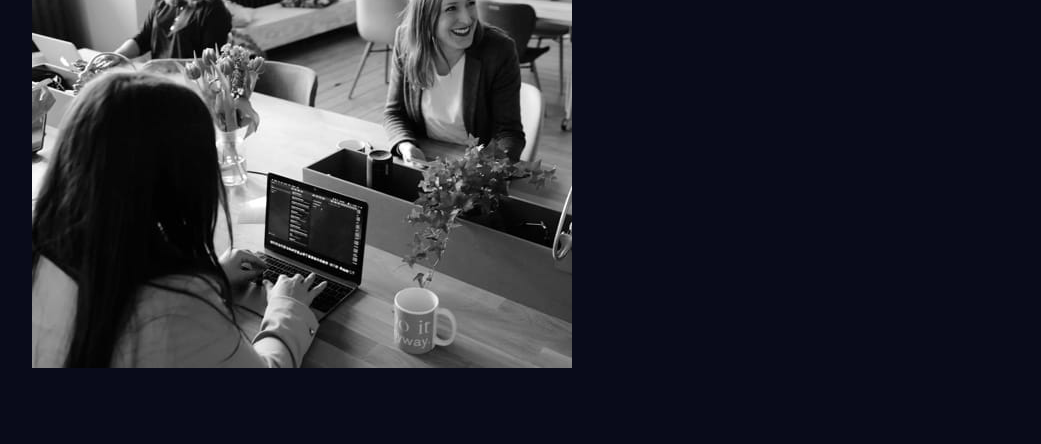
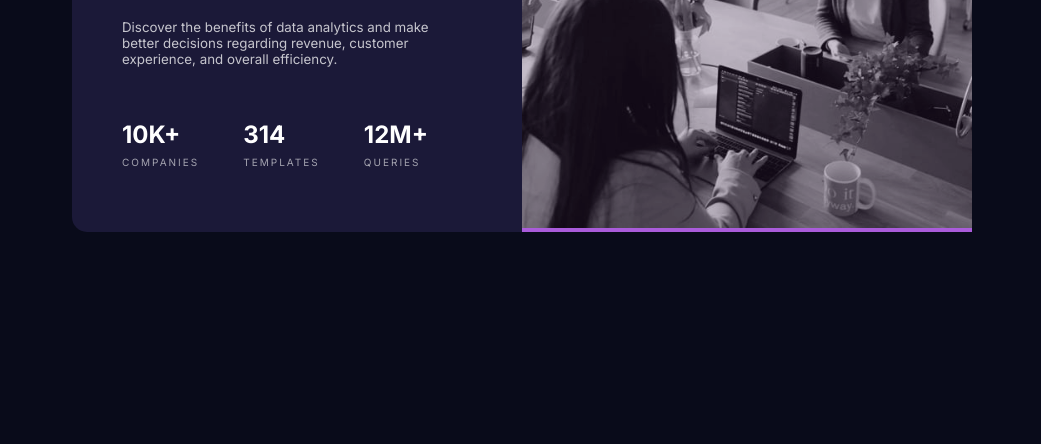
Before and after one commit to srsanjaykumar/stats-preview-card-component, a plain HTML site: page index.html in a window 1280 px wide. Shown: the part 356-800 px from the top of the page, without its empty margins (118-1159 px from the left). Drawn offline with Linux system fonts and the light colour scheme.

Commit message:
Before fixing of violet transparernt image

```diff
--- a/index.html
+++ b/index.html
@@ -17,9 +17,9 @@
     <p class="benefits">Discover the benefits of data analytics and make better decisions regarding revenue, customer
       experience, and overall efficiency.</p>
       <div class="information">
-        <div class="task1"><h2>10k+</h2><p>COMPANIES</p></div>
-        <div class="task2"><h2>314</h2><p>templates</p></div>
-        <div class="task3"><h2>12m+</h2><p>queries</p></div>
+        <div class="task1"><h2>10K+</h2><p>COMPANIES</p></div>
+        <div class="task2"><h2>314</h2><p>TEMPLATES</p></div>
+        <div class="task3"><h2>12M+</h2><p>QUERIES</p></div>
       </div>
   </div>
   <div class="section-2">
--- a/style.css
+++ b/style.css
@@ -18,12 +18,61 @@
     --slightly-transparent-white-stats: hsla(0, 0%, 100%, 0.6); /* Stat headings */
 }
 body {
+    height: 100vh;
+    width: 100vw;
     font-family: 'Inter', sans-serif;
     background-color: var(--very-dark-blue);
     display: flex;
     justify-content: center;
     align-items: center;
-    height: 100vh;
-    width: 100vw;
+    color: var(--white)  ;
 
 }
+.container {
+    max-width: 900px;
+    max-height: auto;
+    background-color: var(--dark-desaturated-blue);
+    border-radius: 15px;
+    display: flex;
+    flex-direction:row ;
+
+}
+span{
+    color: var(--soft-violet);
+}
+.section-1{
+    max-width: 50%;
+    padding: 50px 60px 50px 50px;
+}
+.section-2{
+    max-width: 50%;
+    max-height: fit-content;
+
+    background-color: var(--soft-violet);
+}
+.section-2 img{
+    max-width: 100%;
+
+
+    filter: brightness(80%) hue-rotate(270deg) saturate(120%);
+    opacity: 0.9;
+}
+.benefits{
+    margin: 35px auto 30px;
+    font-size: smaller;
+    color: var(--slightly-transparent-white-paragraph);
+}
+
+
+.information{
+    display: flex;
+    justify-content: space-between;
+    width: 90%;
+    margin-top: 53px;
+}
+.information p{
+    font-size:x-small;
+    letter-spacing: 2px;
+    margin-top: 7px;
+    color: var(--slightly-transparent-white-stats);
+}
```
